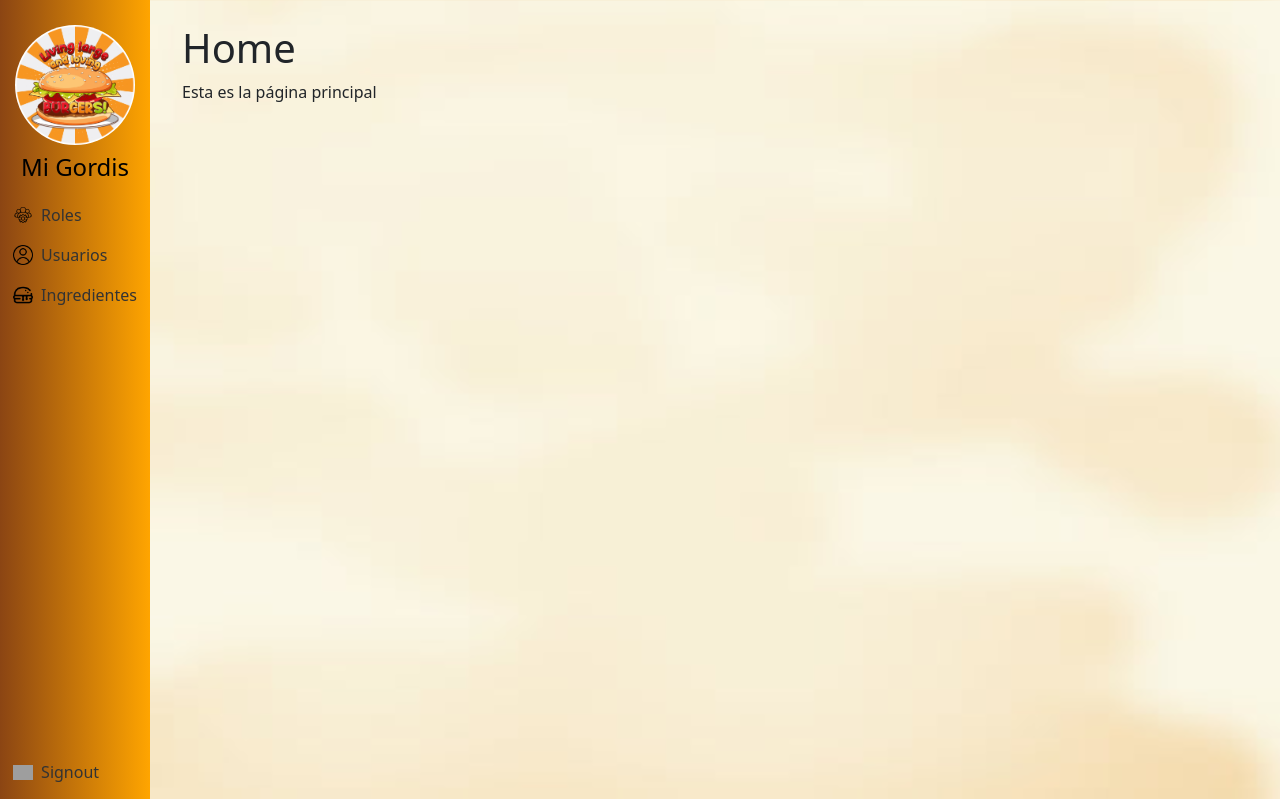
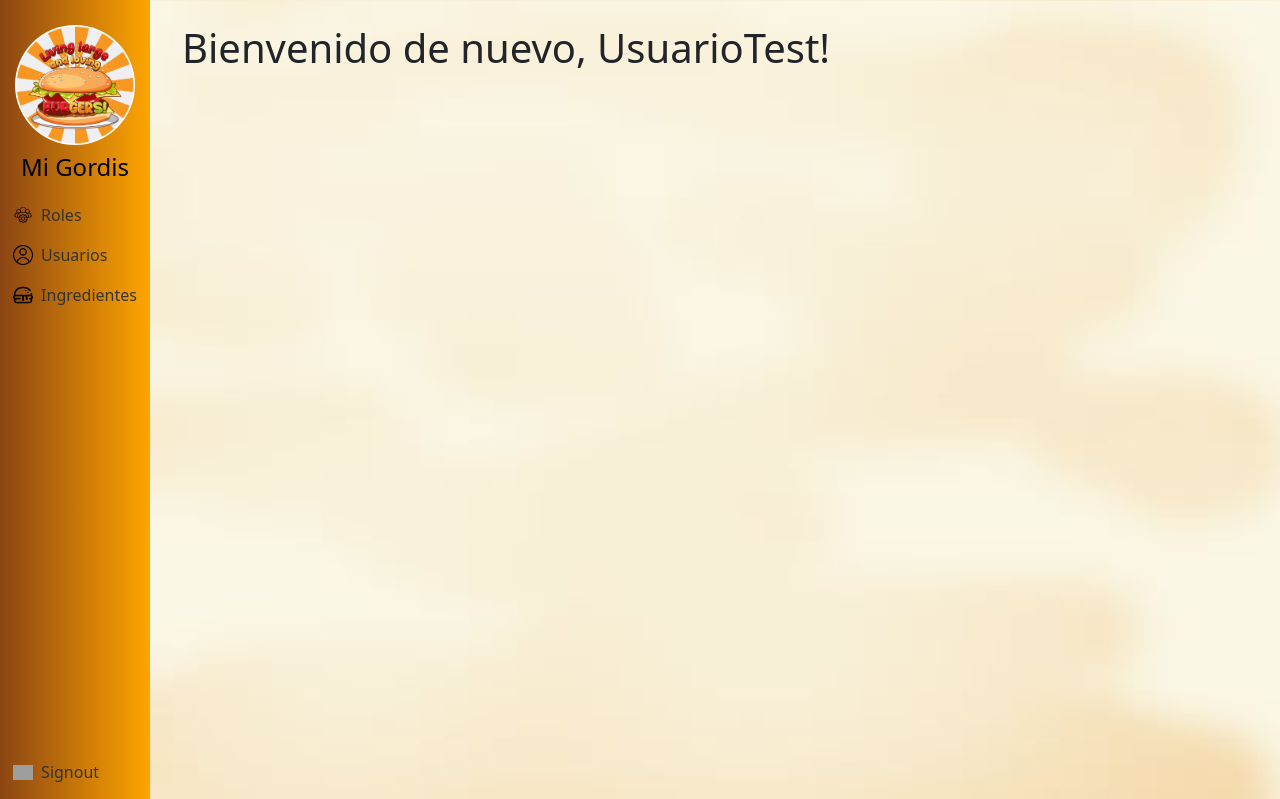
Before and after one commit to KiaraLuz/proyecto-ing.software, a Django app: page / in a window 1280 px wide. Shown: the top 799 px of the page. Run offline with Django 5.2, Linux system fonts and the light colour scheme; a user stored in the database is signed in; grey boxes are pictures that could not be loaded.

Commit message:
mensaje de bienvenida

```diff
--- a/app/templates/home.html
+++ b/app/templates/home.html
@@ -1,7 +1,8 @@
 {% extends 'layouts/base.html' %}
 
 {% block content %}
-<h1>Home</h1>
-<p>Esta es la página principal</p>
+{% if user.is_authenticated %}
+  <h1>Bienvenido de nuevo, {{ user.username }}!</h1>
+{% endif %}
 
 {% endblock %}
```
Also changed, not shown: db.sqlite3.
